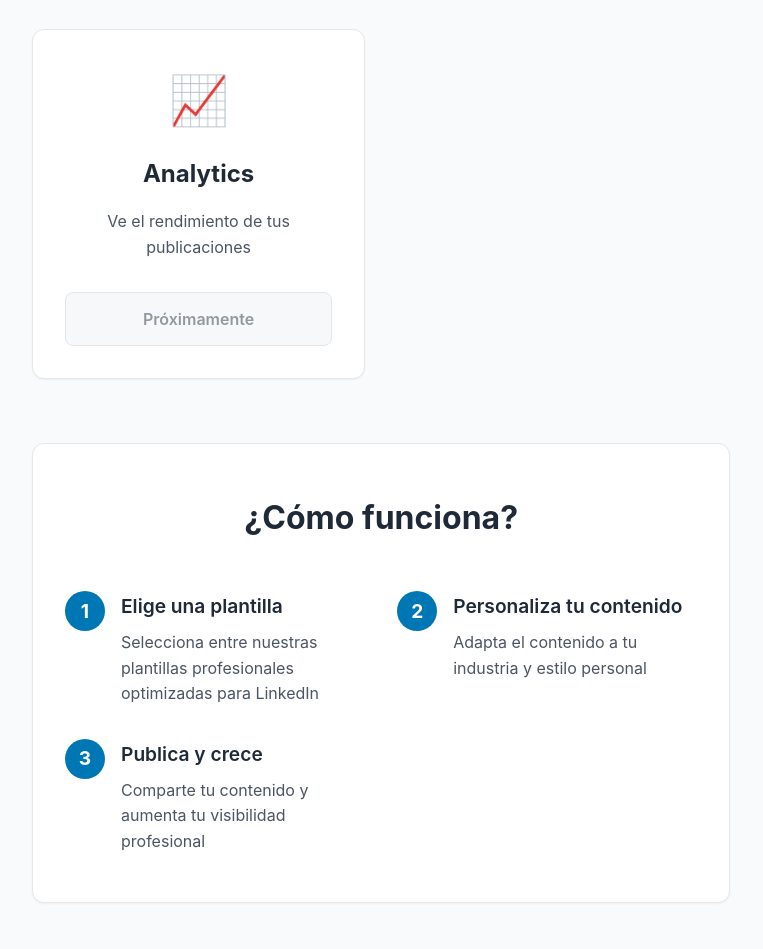
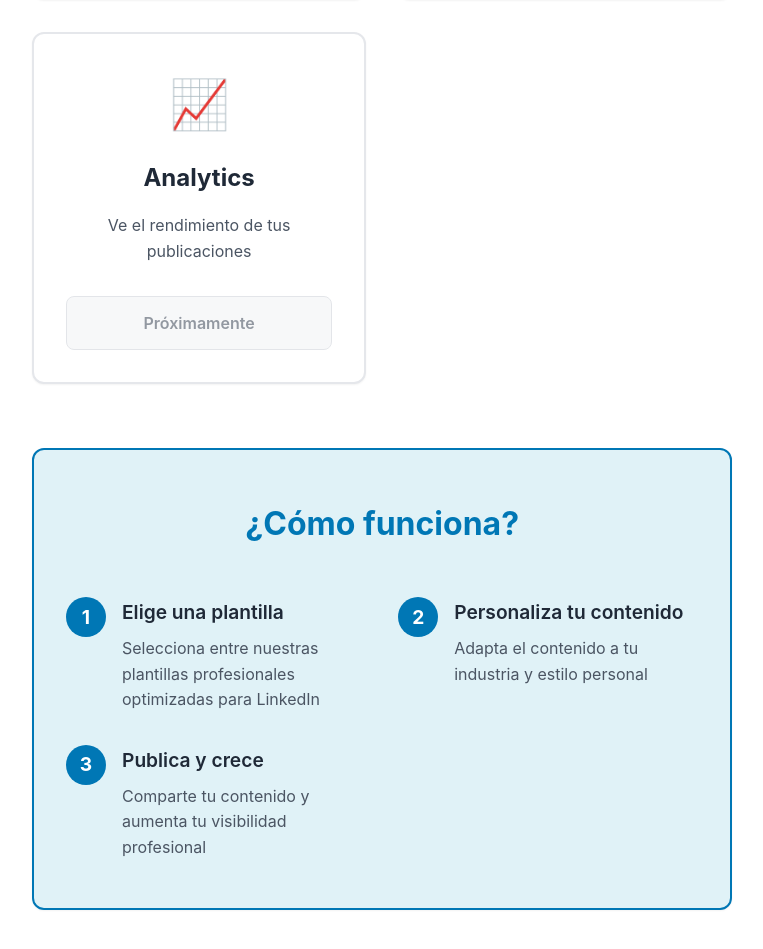
Before and after one commit to pelaayoujo/mi-saas-app, a Next.js app: page /dashboard in a window 1280 px wide. Shown: the part 659-1608 px from the top of the page, without its empty margins (0-763 px from the left). Built offline with nearby package versions, Linux system fonts and the light colour scheme; no server answers; sample sign-in values are in the browser's storage.

Commit message:
Update dashboard colors to LinkedIn blue and white theme

```diff
--- a/app/dashboard/dashboard.css
+++ b/app/dashboard/dashboard.css
@@ -2,9 +2,9 @@
 
 /* Variables */
 :root {
-  --primary-blue: #0077B5;
-  --secondary-blue: #005885;
-  --light-blue: #e0f2f7;
+  --linkedin-blue: #0077B5;
+  --linkedin-blue-dark: #005885;
+  --linkedin-blue-light: #e0f2f7;
   --white: #FFFFFF;
   --gray-50: #F9FAFB;
   --gray-100: #F3F4F6;
@@ -13,7 +13,6 @@
   --gray-600: #4B5563;
   --gray-800: #1F2937;
   --gray-900: #111827;
-  --success-green: #10B981;
   --shadow-sm: 0 1px 2px 0 rgba(0, 0, 0, 0.05);
   --shadow-md: 0 4px 6px -1px rgba(0, 0, 0, 0.1);
   --shadow-lg: 0 10px 15px -3px rgba(0, 0, 0, 0.1);
@@ -30,13 +29,13 @@ body {
   font-family: 'Inter', -apple-system, BlinkMacSystemFont, 'Segoe UI', Roboto, sans-serif;
   line-height: 1.6;
   color: var(--gray-800);
-  background: var(--gray-50);
+  background: var(--white);
 }
 
 /* Dashboard Container */
 .simple-dashboard {
   min-height: 100vh;
-  background: var(--gray-50);
+  background: var(--white);
 }
 
 /* Loading */
@@ -52,7 +51,7 @@ body {
 /* Header */
 .simple-header {
   background: var(--white);
-  border-bottom: 1px solid var(--gray-200);
+  border-bottom: 2px solid var(--linkedin-blue);
   padding: 1rem 0;
   box-shadow: var(--shadow-sm);
 }
@@ -72,7 +71,7 @@ body {
   gap: 0.5rem;
   font-size: 1.5rem;
   font-weight: 800;
-  color: var(--primary-blue);
+  color: var(--linkedin-blue);
 }
 
 .logo-icon {
@@ -142,7 +141,7 @@ body {
 
 .action-card {
   background: var(--white);
-  border: 1px solid var(--gray-200);
+  border: 2px solid var(--gray-200);
   border-radius: 12px;
   padding: 2rem;
   text-align: center;
@@ -153,6 +152,7 @@ body {
 .action-card:hover {
   transform: translateY(-2px);
   box-shadow: var(--shadow-md);
+  border-color: var(--linkedin-blue);
 }
 
 .action-icon {
@@ -175,7 +175,7 @@ body {
 
 /* Buttons */
 .primary-btn {
-  background: var(--primary-blue);
+  background: var(--linkedin-blue);
   color: var(--white);
   border: none;
   padding: 1rem 2rem;
@@ -188,7 +188,7 @@ body {
 }
 
 .primary-btn:hover {
-  background: var(--secondary-blue);
+  background: var(--linkedin-blue-dark);
   transform: translateY(-1px);
   box-shadow: var(--shadow-md);
 }
@@ -208,8 +208,8 @@ body {
 
 /* Info Section */
 .info-section {
-  background: var(--white);
-  border: 1px solid var(--gray-200);
+  background: var(--linkedin-blue-light);
+  border: 2px solid var(--linkedin-blue);
   border-radius: 12px;
   padding: 3rem 2rem;
   box-shadow: var(--shadow-sm);
@@ -218,7 +218,7 @@ body {
 .info-section h2 {
   font-size: 2rem;
   font-weight: 700;
-  color: var(--gray-800);
+  color: var(--linkedin-blue);
   text-align: center;
   margin-bottom: 3rem;
 }
@@ -236,7 +236,7 @@ body {
 }
 
 .step-number {
-  background: var(--primary-blue);
+  background: var(--linkedin-blue);
   color: var(--white);
   width: 40px;
   height: 40px;
```
